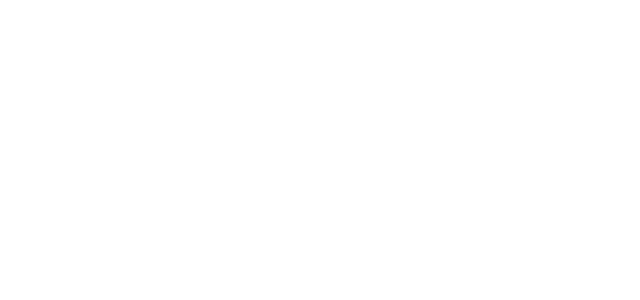
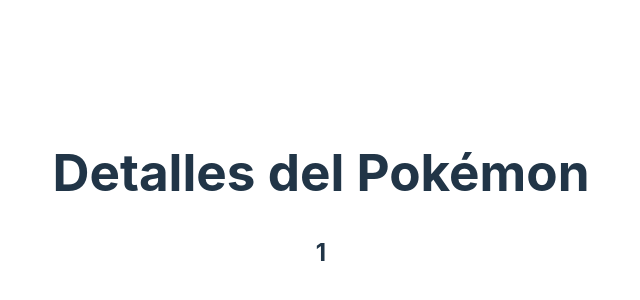
Before and after one commit to AlfredoT11/34-web-a-M5-IntroAFrontend, a React (Vite) app in the folder 5.2.1-UseEffect/: page /pokemonDetail/1 in a window 1280 px wide. Before the commit this address had no page. Shown: the part 200-500 px from the top of the page, without its empty margins (319-959 px from the left). Built offline with nearby package versions, Linux system fonts and the light colour scheme.

Commit message:
Se agrega ejemplo de lectura de parámetros de una ruta

```diff
--- /dev/null
+++ b/5.2.1-UseEffect/src/pages/DetallePokemon.jsx
@@ -0,0 +1,15 @@
+import { useParams } from "react-router-dom";
+
+const DetallePokemon = () => {
+
+    const { name } = useParams();
+
+    return (
+        <>
+            <h1>Detalles del Pokémon</h1>
+            <h2>{name}</h2>
+        </>
+    )
+}
+
+export default DetallePokemon;
--- a/5.2.1-UseEffect/src/pages/Home.jsx
+++ b/5.2.1-UseEffect/src/pages/Home.jsx
@@ -57,7 +57,11 @@
             <ul>
                 {
                     pokemonesFiltrados.map((pokemon, index) => {
-                        return (<li key={index}>{pokemon.name.charAt(0).toUpperCase() + pokemon.name.slice(1)}</li>);
+                        return (
+                            <NavLink key={index} to={`/pokemonDetail/${pokemon.name}`}>
+                                <li>{pokemon.name.charAt(0).toUpperCase() + pokemon.name.slice(1)}</li>
+                            </NavLink>
+                        );
                     })
                 }
             </ul>
--- a/5.2.1-UseEffect/src/routes/RoutesIndex.jsx
+++ b/5.2.1-UseEffect/src/routes/RoutesIndex.jsx
@@ -1,6 +1,7 @@
 import { Routes, Route } from 'react-router-dom'
 import Home from '../pages/Home';
 import AcercaDe from '../pages/AcercaDe';
+import DetallePokemon from '../pages/DetallePokemon'
 
 // El primer paso para trabajar con rutas con react-router-dom es crear un índice de rutas.
 // Esto se hace con elemento Routes importado de react-router-dom y este elemento tiene hijos de elementos Route.
@@ -10,6 +11,7 @@
         <Routes>
             <Route path='/' element={<Home />} /> {/* Esta línea nos dice que se carge la page Home cuando estemos en la ruta / */}
             <Route path='/about' element={<AcercaDe />}/> {/* Esta línea nos dice que se carge la page AcercaDe cuando estemos en la ruta /about */}
+            <Route path='/pokemonDetail/:name' element={<DetallePokemon />} />
         </Routes>
     )
 }
```
